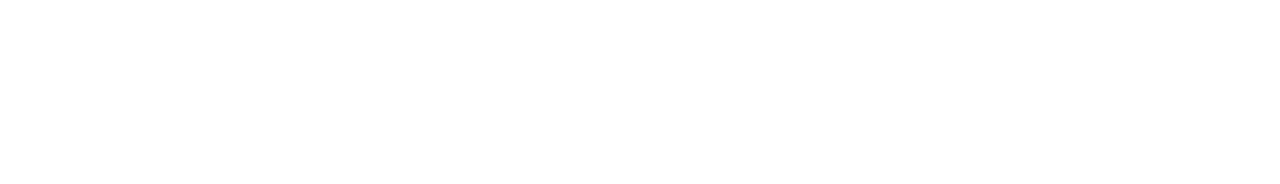
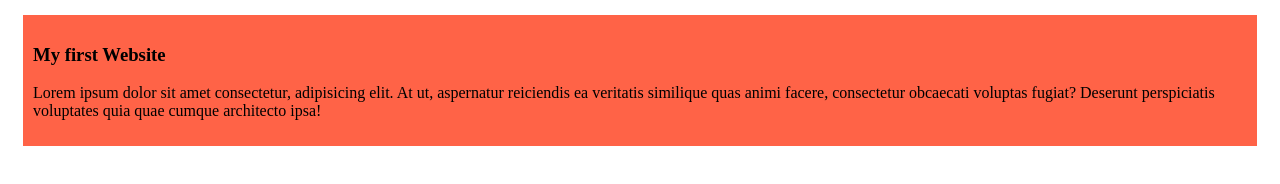
Before and after one commit to Muinul-Islam/my-simplle-website, a plain HTML site: page index.html in a window 1280 px wide. Drawn offline with Linux system fonts and the light colour scheme.

Commit message:
added the first blog

```diff
--- /dev/null
+++ b/Styles/blog.css
@@ -0,0 +1,5 @@
+div{
+    background-color: tomato;
+    margin: 15px;
+    padding: 10px;
+}
--- a/index.html
+++ b/index.html
@@ -4,8 +4,13 @@
     <meta charset="UTF-8">
     <meta name="viewport" content="width=device-width, initial-scale=1.0">
     <title>My Simple Website</title>
+    <link rel="stylesheet" href="Styles/blog.css">
 </head>
 <body>
+    <div>
+        <h3>My first Website</h3>
+        <p>Lorem ipsum dolor sit amet consectetur, adipisicing elit. At ut, aspernatur reiciendis ea veritatis similique quas animi facere, consectetur obcaecati voluptas fugiat? Deserunt perspiciatis voluptates quia quae cumque architecto ipsa!</p>
+    </div>
 
 </body>
 </html>
```
